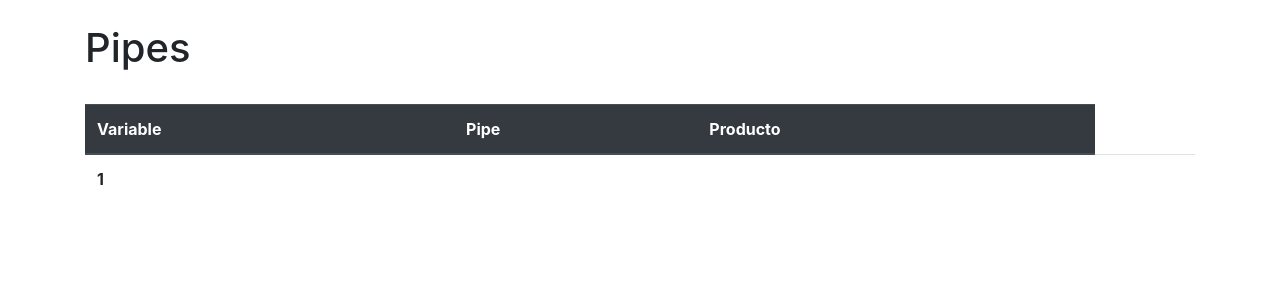
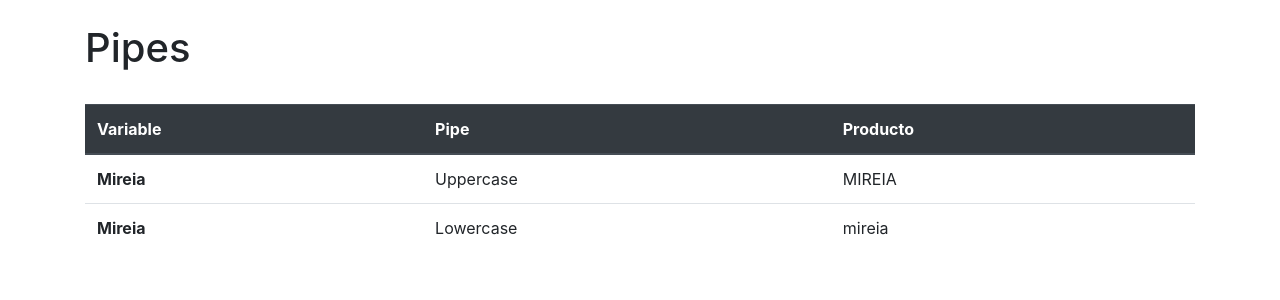
Before and after one commit to mireiaGomariz/Pipes, an Angular app: page / in a window 1280 px wide. Shown: the top 300 px of the page. Built offline with nearby package versions, Linux system fonts and the light colour scheme.

Commit message:
Uppercase/Lowercase

```diff
--- a/src/app/app.component.html
+++ b/src/app/app.component.html
@@ -13,10 +13,15 @@
     </thead>
     <tbody>
       <tr>
-        <th scope="row">1</th>
-        <td>   </td>
-        <td>   </td>
-        <td>   </td>
+        <th>  {{ nombre }} </th>
+        <td> Uppercase </td>
+        <td>  {{ nombre | uppercase }} </td>
+      </tr>
+
+      <tr>
+        <th>  {{ nombre }} </th>
+        <td> Lowercase </td>
+        <td>  {{ nombre | lowercase }} </td>
       </tr>
     </tbody>
   </table>
--- a/src/app/app.component.ts
+++ b/src/app/app.component.ts
@@ -6,5 +6,7 @@ import { Component } from '@angular/core';
   styleUrls: ['./app.component.css']
 })
 export class AppComponent {
-  title = 'pipes';
+
+  nombre = "Mireia";
+
 }
```
